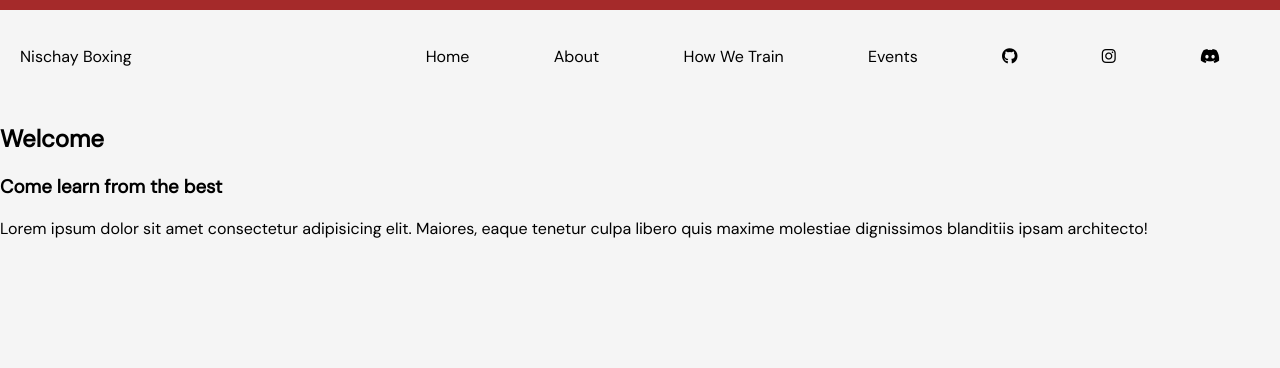
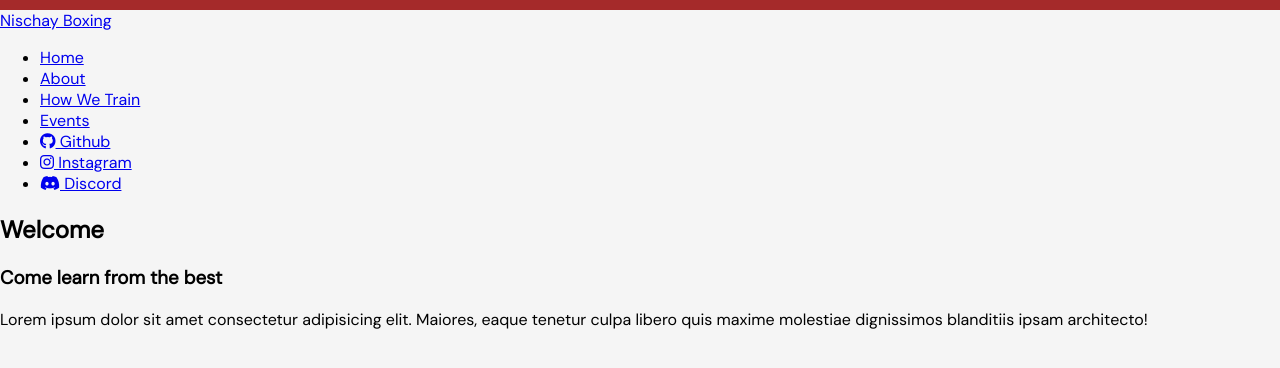
Before and after one commit to ashokar19/my_boxing_landing, a plain HTML site: page index.html in a window 1280 px wide. Drawn offline with Linux system fonts and the light colour scheme.

Commit message:
remade again

```diff
--- a/boxing.css
+++ b/boxing.css
@@ -18,37 +18,3 @@ body {
     height: 10px;
     width: 100%;
 }
-
-.container-row{
-    display:flex;
-    justify-content: space-between;
-    align-items: center;
-}
-
-.row li{
-    /*can make an ordered list of blocks into adjacent blocks*/
-    display:inline-block;
-    /* padding: top/bottom left/right*/
-    padding: 20px 20px;
-}
-
-/*to edit the text, dont edit the li, edit the <a> associated!!*/
-.row a{
-    text-decoration-line: none;
-    color:black;
-    padding-right: 40px;
-}
-
-
-.row a:hover{
-    color:grey;
-    transition: all .5s ease;
-}
-
-
-.title{
-    display:flex;
-    text-decoration: none;
-    color: black;
-    padding-left: 20px;
-}
--- a/index.html
+++ b/index.html
@@ -23,19 +23,25 @@
                     <li class="githubbtn">
                         <a href="#">
                             <i class="fab fa-github"></i>
+                            Github
                         </a>
                     </li>
                     <li class="instagrambtn">
                         <a href="#">
                             <i class="fab fa-instagram"></i>
+                            Instagram
                         </a>
                     </li>
                     <li class="discordbtn">
                         <a href="#">
                             <i class="fab fa-discord"></i>
+                            Discord
                         </a>
                     </li>
                 </ul>
+
+
+
             </nav>
         </section>
 
```
